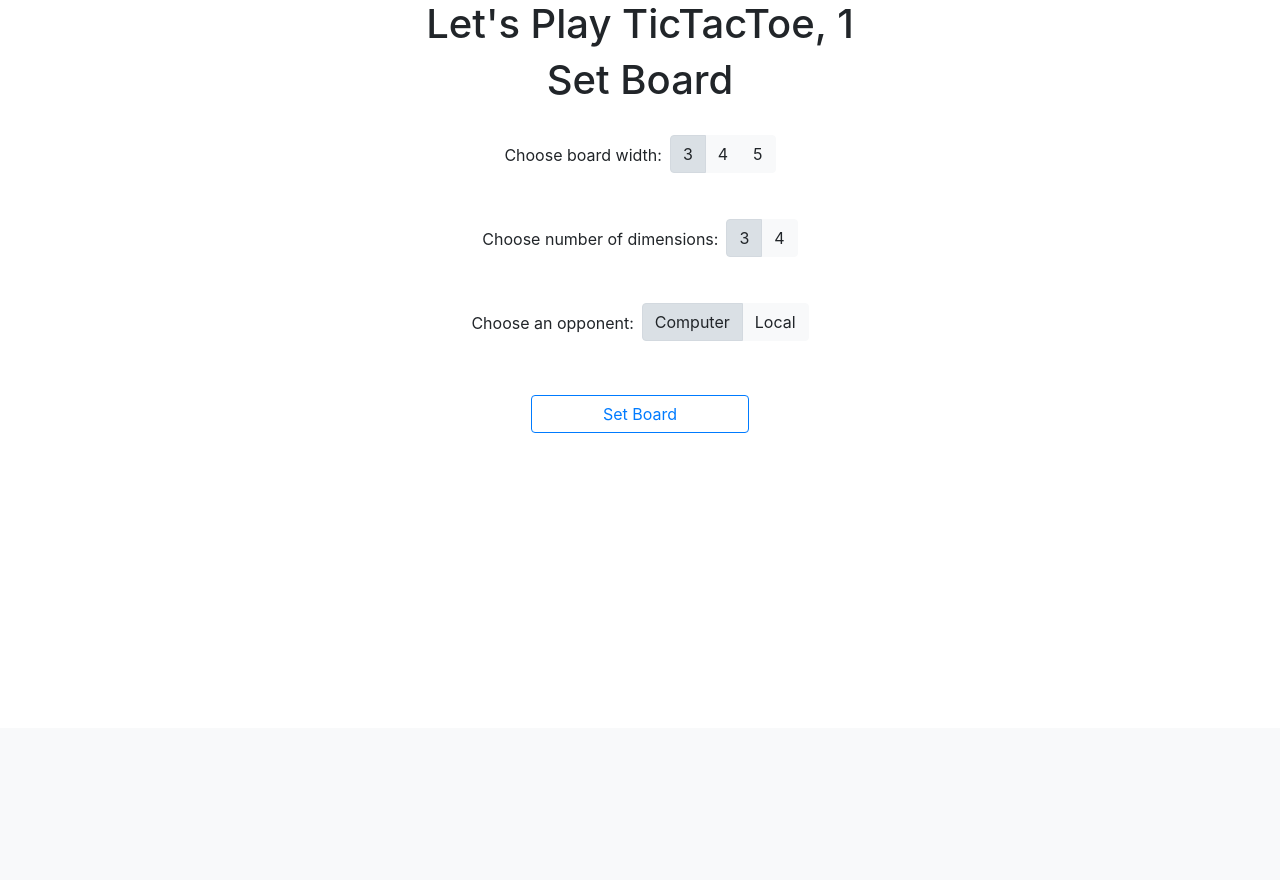
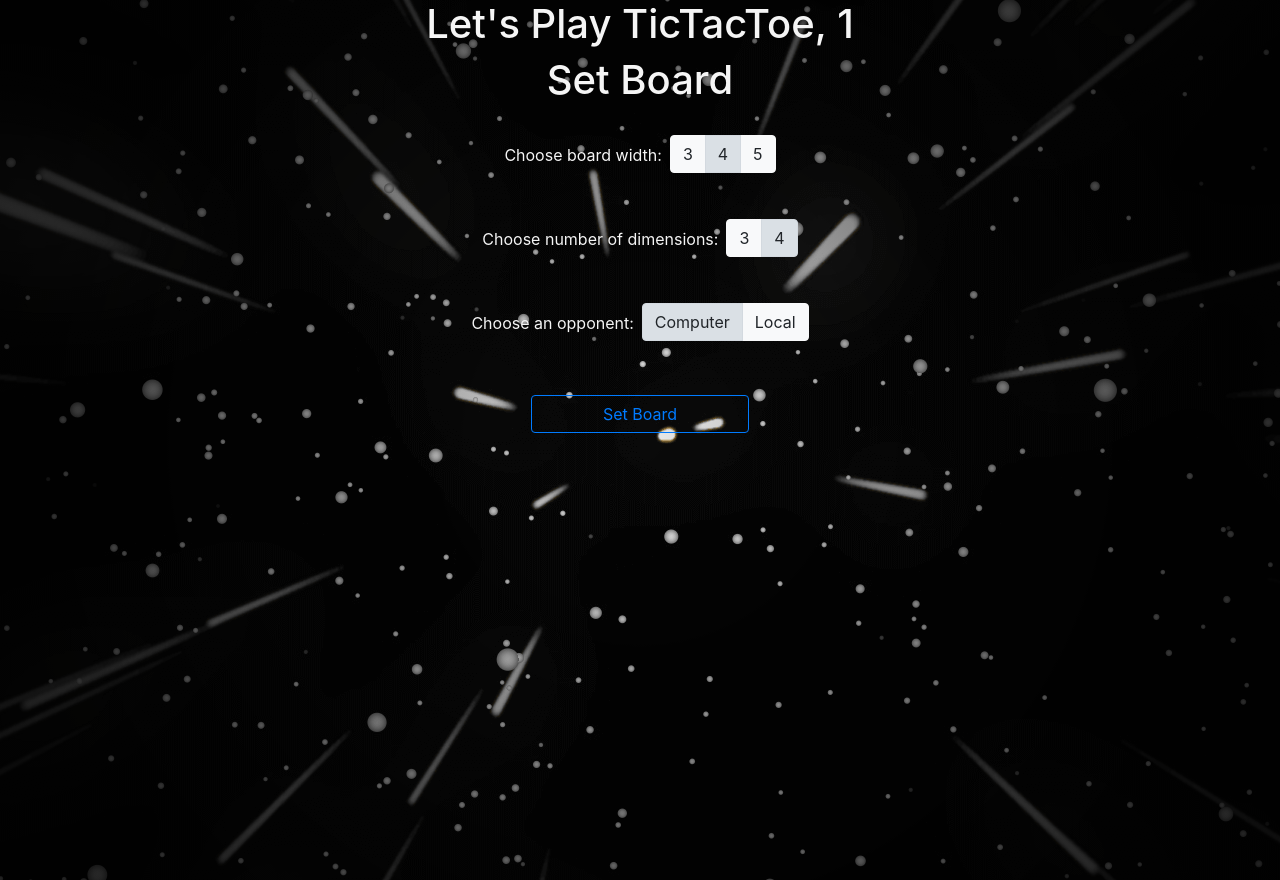
Before and after one commit to JonathanDelaney/TryTrickThatThough, a Flask app: a page that uses templates/play.html in a window 1280 px wide. Shown: the part 72-952 px from the top of the page. Before the commit the page ends 505 px from the top, so only its background shows below. Run offline with Flask 2, Linux system fonts and the light colour scheme; the visitor is signed in with stand-in values (Sample User, id 1); some libraries are stand-ins or nearby versions.

Commit message:
add loading icon and background images and styling to board

```diff
--- a/static/css/style.css
+++ b/static/css/style.css
@@ -8,7 +8,16 @@
 }
 
 main {
-    width: 100%;
+    width: 110%;
+}
+
+.space-bg {
+    display: none;
+    background: url('/static/images/space_bg.png') center, radial-gradient(circle at 50%, #eee, #888 40%, #333 75%, #222 95%);
+    background-blend-mode: multiply;
+    background-position: cover;
+    height: 110vh;
+    color: whitesmoke;
 }
 
 .result {
@@ -195,3 +205,16 @@ main {
 .board-options {
     bottom: 1vh;
 }
+
+.spinner-cont {
+    height: 110vh;
+    background: url('/static/images/space_bg.png') center, radial-gradient(circle at 50%, #eee, #888 40%, #333 75%, #222 95%);
+    background-blend-mode: multiply;
+    background-position: cover;
+}
+
+.spinner-border {
+    margin-top: 30vh;
+    width: 50px;
+    height: 50px;
+}
--- a/static/js/script.js
+++ b/static/js/script.js
@@ -1,10 +1,17 @@
+$(window).bind('load', function() {
+    $(".spinner-border").css("display", "none");
+    $(".spinner-cont").css("height", "0px");
+    $(".space-bg").css("display", "block");
+});
+
 $('.tic-button').click(function(){
         console.log("JS working")
     if ($('.player-turn').text() == "Guest's turn") {
         console.log("guest")
         //pass
     } else {
-        $(this).css('background-color', 'rgb(197, 63, 45)');
+        $(this).css({'background-color': 'rgb(255, 103, 82)', 'filter': 'brightness(150%)'});
+        // $(this).prop('disabled', true);
         console.log("player 1")
     }
 });
--- a/templates/play.html
+++ b/templates/play.html
@@ -1,5 +1,12 @@
 {% extends "base.html" %}
 {% block content %}
+<div class="d-flex spinner-cont justify-content-center">
+    <div class="spinner-border text-info" role="status">
+        <span class="sr-only">Loading...
+        </span>
+    </div>
+</div>
+<div class="space-bg">
     <h1 class="text-center">
         {% if username %}
         Let's Play TicTacToe, {{ username|upper }}
@@ -10,31 +17,34 @@
         <h1 class="mb-3">{{ result }}</h1>
         <form method="POST" id="set_board" class="col d-flex flex-column justify-content-around"
             action="{{ url_for('play') }}">
-        <div class="row d-flex flex-row justify-content-center"><label for="opponent" class="select-label">Choose board width:   </label>
+            <div class="row d-flex flex-row justify-content-center"><label for="opponent" class="select-label">Choose
+                    board width: </label>
                 <div class="btn-group btn-group-toggle" data-toggle="buttons">
                     <label class="btn btn-light active board-options">
-                    <input type="radio" name="width" id="width1" value="3" checked> 3
+                        <input type="radio" name="width" id="width1" value="3"> 3
                     </label>
                     <label class="btn btn-light board-options">
-                    <input type="radio" name="width" id="width2" value="4"> 4
+                        <input type="radio" name="width" id="width2" value="4" checked> 4
                     </label>
                     <label class="btn btn-light board-options">
                         <input type="radio" name="width" id="width3" value="5"> 5
                     </label>
                 </div>
             </div>
-        <div class="row d-flex flex-row justify-content-center"><label for="opponent" class="select-label">Choose number of
-                dimensions:   </label>
+            <div class="row d-flex flex-row justify-content-center"><label for="opponent" class="select-label">Choose
+                    number of
+                    dimensions: </label>
                 <div class="btn-group btn-group-toggle" data-toggle="buttons">
                     <label class="btn btn-light active board-options">
-                    <input type="radio" name="dimensions" id="dimension1" value="3" checked> 3
+                        <input type="radio" name="dimensions" id="dimension1" value="3"> 3
                     </label>
                     <label class="btn btn-light board-options">
-                    <input type="radio" name="dimensions" id="dimension2" value="4"> 4
+                        <input type="radio" name="dimensions" id="dimension2" value="4" checked> 4
                     </label>
                 </div>
             </div>
-        <div class="row d-flex flex-row justify-content-center"><label for="opponent" class="select-label">Choose an opponent:   </label>
+            <div class="row d-flex flex-row justify-content-center"><label for="opponent" class="select-label">Choose an
+                    opponent: </label>
                 <div class="btn-group btn-group-toggle" data-toggle="buttons">
                     <label class="btn btn-light active board-options">
                         <input type="radio" name="opponent" id="opponent1" value="computer" checked> Computer
--- a/tictactoe.py
+++ b/tictactoe.py
@@ -125,7 +125,7 @@ def CompPlay(player_part_runs,
     number_list = [0, 1, 2, 3, 4][:width]
     ref_list = []
     comp_coords = []
-    time.sleep(0.5)
+    # time.sleep(0.5)
     if player_part_runs:
         for run in reversed(player_part_runs):
             comp_coords = []
```
Also changed, not shown: other parts of static/css/style.css (+11 -10 lines), other parts of templates/play.html (+19 -14 lines), static/images/nebula.png (added), static/images/space_bg.png (added). Lines whose indentation alone changed are shown as unchanged.
